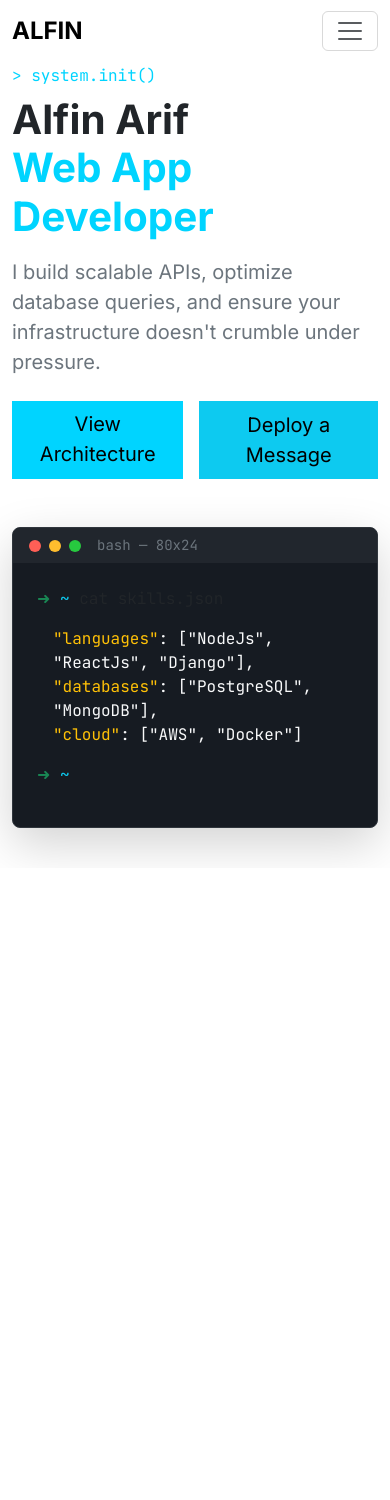
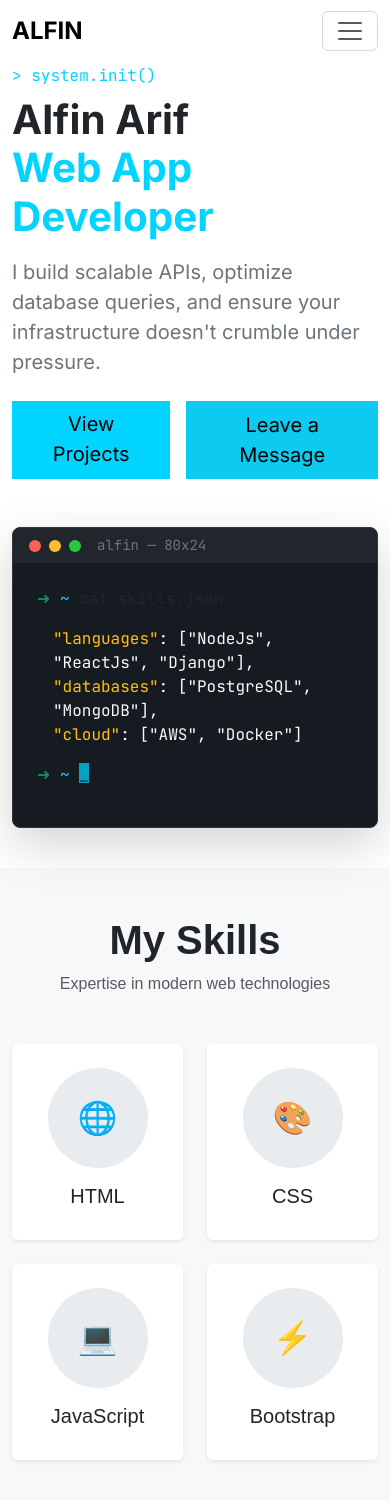
Before and after one commit to alfinarif/nodejs_practices, a React (Vite) app in the folder MernProjects/portfolio/portfolio_client/: page / in a window 390 px wide. Shown: the top 1500 px of the page. Before the commit the page ends 868 px from the top, so only its background shows below. Built offline with nearby package versions, Linux system fonts and the light colour scheme.

Commit message:
portfolio

```diff
--- a/MernProjects/portfolio/portfolio_client/src/App.jsx
+++ b/MernProjects/portfolio/portfolio_client/src/App.jsx
@@ -1,5 +1,6 @@
 import {NavbarComponent} from "./components/common/NavbarComponent.jsx";
 import {HeroSection} from "./components/heroSection/HeroSection.jsx";
+import {SkillSection} from "./components/skillSection/SkillSection.jsx";
 
 
 function App() {
@@ -9,6 +10,7 @@ function App() {
 
         <NavbarComponent/>
         <HeroSection/>
+        <SkillSection/>
 
 
     </>
--- /dev/null
+++ b/MernProjects/portfolio/portfolio_client/src/assets/css/skillSection.css
@@ -0,0 +1,50 @@
+/* Background & Typography */
+#skills {
+    font-family: 'Poppins', sans-serif;
+    background-color: #f7f8fa;
+}
+
+#skills h2 {
+    font-size: 2.5rem;
+}
+
+#skills p {
+    font-size: 1rem;
+}
+
+/* Skill Cards */
+.skill-card {
+    background-color: #fff;
+    transition: transform 0.3s, box-shadow 0.3s;
+}
+
+.skill-card:hover {
+    transform: translateY(-10px);
+    box-shadow: 0 20px 40px rgba(0,0,0,0.1);
+}
+
+/* Circular Skill */
+.skill-circle {
+    position: relative;
+    width: 120px;
+    height: 120px;
+    margin: 0 auto;
+    border-radius: 50%;
+    background: conic-gradient(#007bff 0%, #007bff 0%, #e9ecef 0%);
+    display: flex;
+    align-items: center;
+    justify-content: center;
+}
+
+.skill-icon {
+    font-size: 2rem;
+    position: absolute;
+}
+
+/* Responsive Adjustments */
+@media (max-width: 576px) {
+    .skill-circle {
+        width: 100px;
+        height: 100px;
+    }
+}
--- /dev/null
+++ b/MernProjects/portfolio/portfolio_client/src/assets/helpers/skillSection.js
@@ -0,0 +1,29 @@
+document.addEventListener("DOMContentLoaded", () => {
+    const skillCircles = document.querySelectorAll(".skill-circle");
+
+    function isInViewport(el) {
+        const rect = el.getBoundingClientRect();
+        return rect.top <= window.innerHeight && rect.bottom >= 0;
+    }
+
+    function animateSkills() {
+        skillCircles.forEach(circle => {
+            if (!circle.classList.contains("animated") && isInViewport(circle)) {
+                let skill = circle.getAttribute("data-skill");
+                let angle = 0;
+                const interval = setInterval(() => {
+                    angle += 3.6; // each % = 3.6deg
+                    if (angle / 3.6 >= skill) {
+                        angle = skill * 3.6;
+                        clearInterval(interval);
+                    }
+                    circle.style.background = `conic-gradient(#007bff ${angle}deg, #e9ecef ${angle}deg)`;
+                }, 15);
+                circle.classList.add("animated");
+            }
+        });
+    }
+
+    window.addEventListener("scroll", animateSkills);
+    animateSkills();
+});
--- a/MernProjects/portfolio/portfolio_client/src/components/heroSection/HeroSection.jsx
+++ b/MernProjects/portfolio/portfolio_client/src/components/heroSection/HeroSection.jsx
@@ -13,8 +13,8 @@ export const HeroSection = () => {
                                 and ensure your infrastructure doesn't crumble under pressure.</p>
                             <div className="d-flex gap-3">
                                 <a href="#projects" className="btn btn-primary btn-lg rounded-0 px-4">View
-                                    Architecture</a>
-                                <a href="#contact" className="btn btn-info btn-lg rounded-0 px-4">Deploy a
+                                    Projects</a>
+                                <a href="#contact" className="btn btn-info btn-lg rounded-0 px-4">Leave a
                                     Message</a>
                             </div>
                         </div>
@@ -25,7 +25,7 @@ export const HeroSection = () => {
                                     <span className="dot red"></span>
                                     <span className="dot yellow"></span>
                                     <span className="dot green"></span>
-                                    <small className="ms-2 text-secondary mono">bash — 80x24</small>
+                                    <small className="ms-2 text-secondary mono">alfin — 80x24</small>
                                 </div>
                                 <div className="terminal-body p-4 mono">
                                     <p><span className="text-success">➜</span> <span className="text-info">~</span> cat
--- /dev/null
+++ b/MernProjects/portfolio/portfolio_client/src/components/skillSection/SkillSection.jsx
@@ -0,0 +1,50 @@
+export const SkillSection = () => {
+    return (
+        <>
+
+            <section id="skills" className="py-5 bg-gray-100">
+                <div className="container">
+                    <div className="text-center mb-5">
+                        <h2 className="fw-bold">My Skills</h2>
+                        <p className="text-muted">Expertise in modern web technologies</p>
+                    </div>
+
+                    <div className="row g-4 justify-content-center">
+                        <div className="col-6 col-md-3">
+                            <div className="skill-card text-center p-4 shadow-sm rounded">
+                                <div className="skill-circle" data-skill="95">
+                                    <span className="skill-icon">🌐</span>
+                                </div>
+                                <h5 className="mt-3">HTML</h5>
+                            </div>
+                        </div>
+                        <div className="col-6 col-md-3">
+                            <div className="skill-card text-center p-4 shadow-sm rounded">
+                                <div className="skill-circle" data-skill="90">
+                                    <span className="skill-icon">🎨</span>
+                                </div>
+                                <h5 className="mt-3">CSS</h5>
+                            </div>
+                        </div>
+                        <div className="col-6 col-md-3">
+                            <div className="skill-card text-center p-4 shadow-sm rounded">
+                                <div className="skill-circle" data-skill="85">
+                                    <span className="skill-icon">💻</span>
+                                </div>
+                                <h5 className="mt-3">JavaScript</h5>
+                            </div>
+                        </div>
+                        <div className="col-6 col-md-3">
+                            <div className="skill-card text-center p-4 shadow-sm rounded">
+                                <div className="skill-circle" data-skill="90">
+                                    <span className="skill-icon">⚡</span>
+                                </div>
+                                <h5 className="mt-3">Bootstrap</h5>
+                            </div>
+                        </div>
+                    </div>
+                </div>
+            </section>
+        </>
+    )
+}
--- a/MernProjects/portfolio/portfolio_client/src/main.jsx
+++ b/MernProjects/portfolio/portfolio_client/src/main.jsx
@@ -3,8 +3,10 @@ import { createRoot } from 'react-dom/client';
 import App from './App.jsx';
 import './assets/css/navbarStyle.css';
 import './assets/css/heroSection.css';
+import './assets/css/skillSection.css';
 import './assets/helpers/navbarHelper.js';
 import './assets/helpers/heroSection.js';
+import './assets/helpers/skillSection.js';
 
 createRoot(document.getElementById('root')).render(
   <StrictMode>
```
